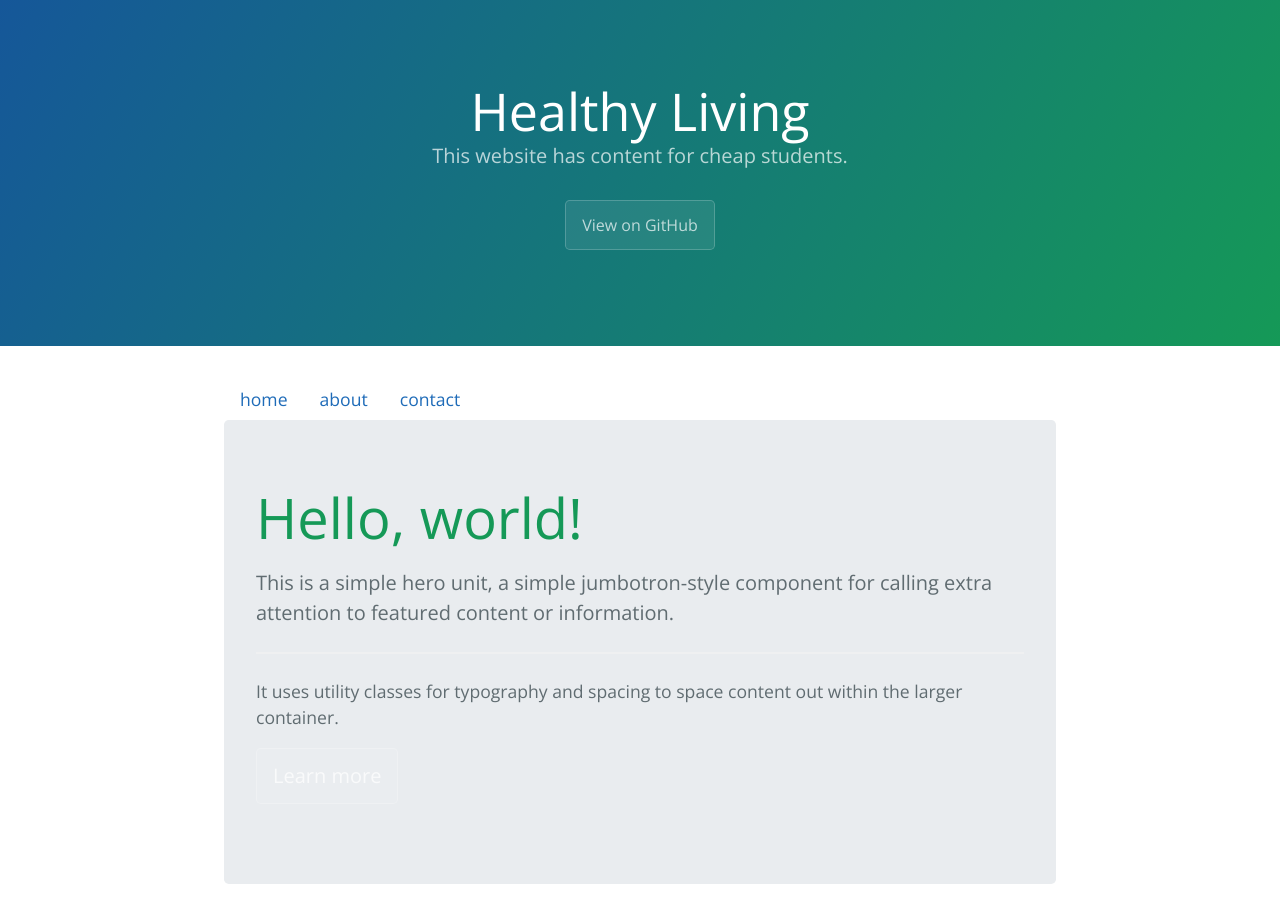
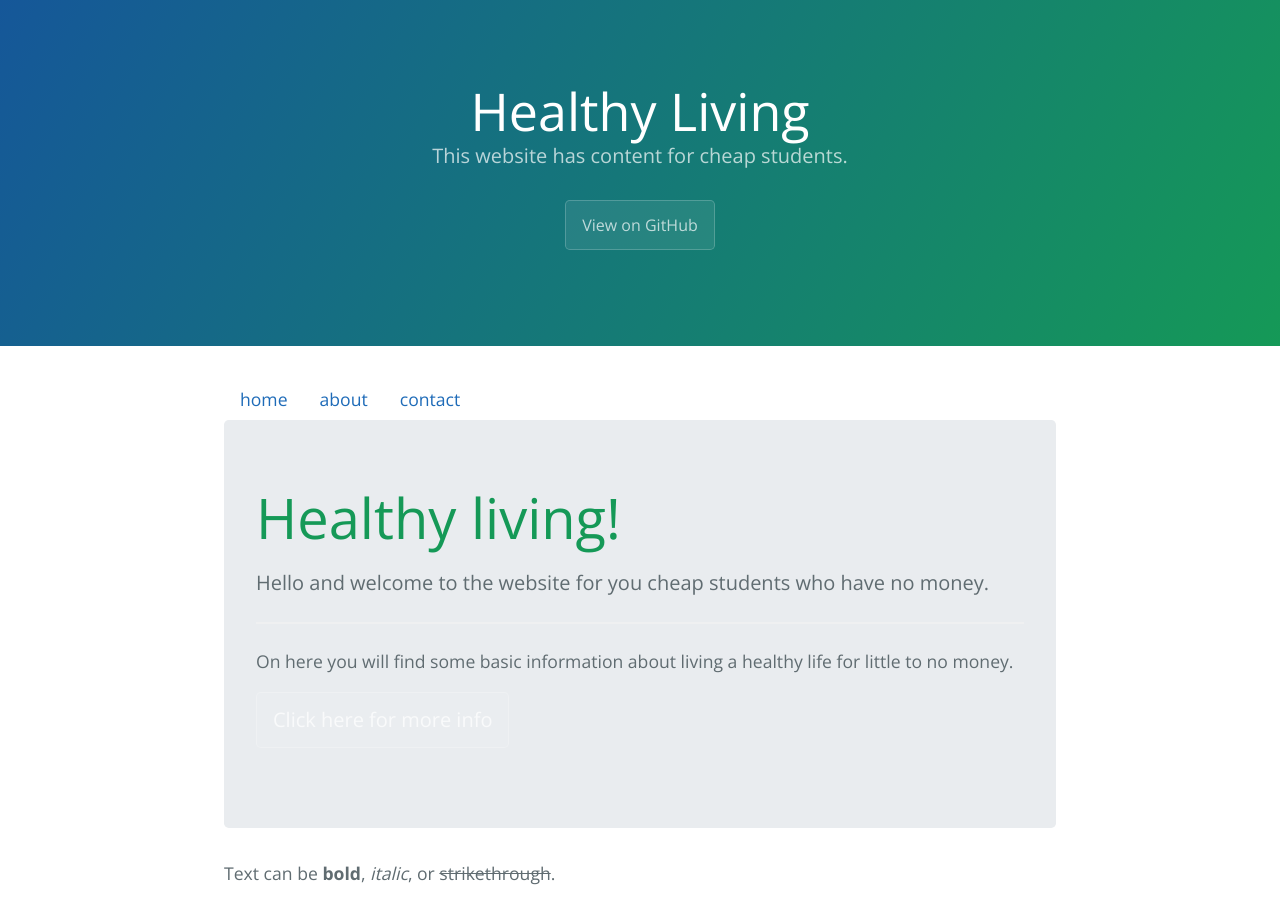
Before and after one commit to Erol99/AF103, a Jekyll site: the page built from index.md, in a window 1280 px wide and 900 px high. Built offline with Jekyll 4.4.1, drawn with Linux system fonts in a browser that asks for light colours.

Commit message:
Update jumbo.html

```diff
--- a/_includes/jumbo.html
+++ b/_includes/jumbo.html
@@ -1,7 +1,7 @@
 <div class="jumbotron">
-  <h1 class="display-4">Hello, world!</h1>
-  <p class="lead">This is a simple hero unit, a simple jumbotron-style component for calling extra attention to featured content or information.</p>
+  <h1 class="display-4">Healthy living!</h1>
+  <p class="lead">Hello and welcome to the website for you cheap students who have no money.</p>
   <hr class="my-4">
-  <p>It uses utility classes for typography and spacing to space content out within the larger container.</p>
-  <a class="btn btn-primary btn-lg" href="#" role="button">Learn more</a>
+  <p>On here you will find some basic information about living a healthy life for little to no money.</p>
+  <a class="btn btn-primary btn-lg" href="#" role="button">Click here for more info</a>
 </div>
```
